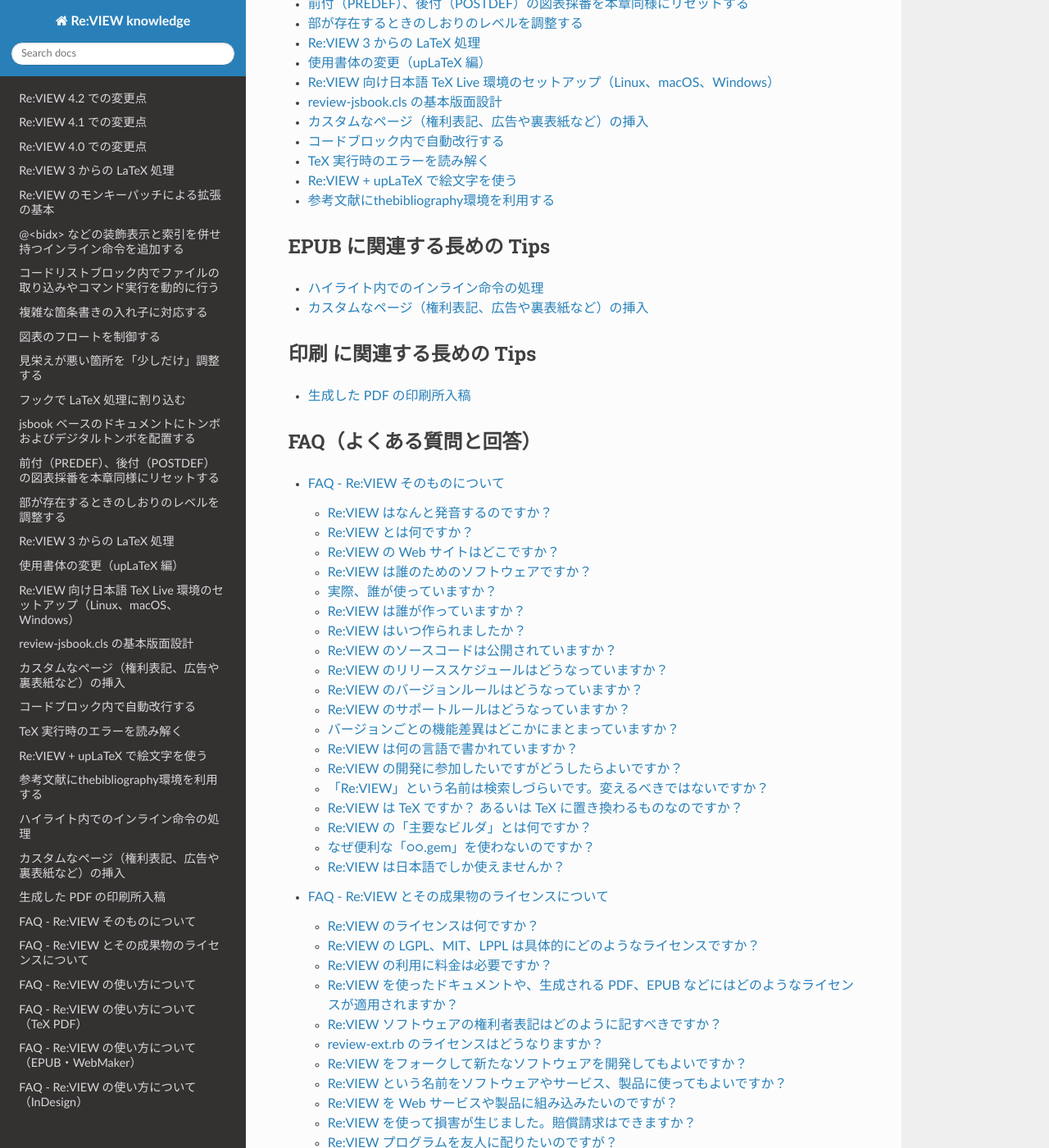
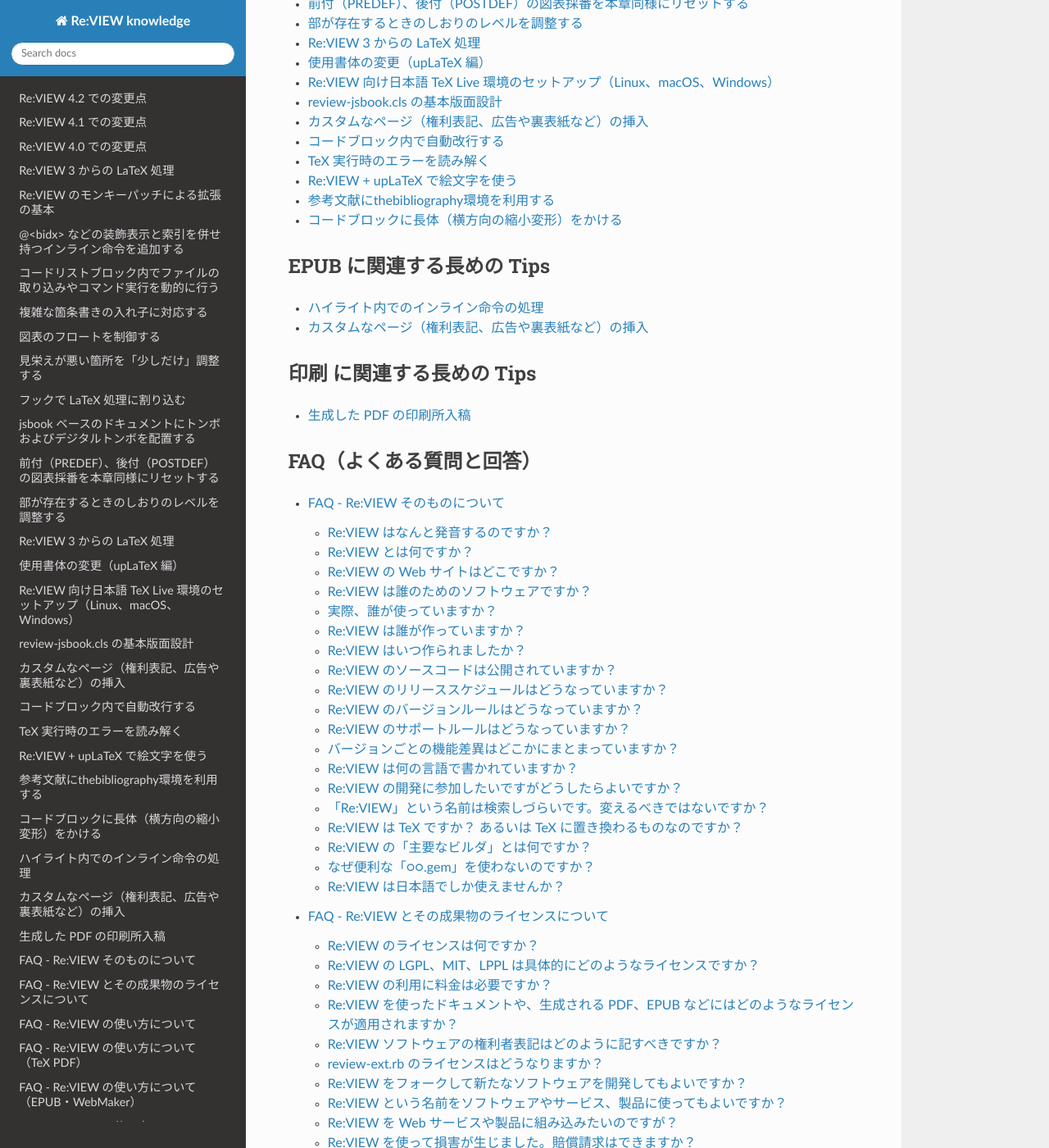
Before and after one commit to reviewml/reviewknowledge-ja, a Sphinx documentation site: the page built from docs/index.rst, in a window 1280 px wide and 1400 px high, scrolled down 1114 px. Shown: the whole window at 82% size. Built offline with Sphinx 7.4.7 and the Read the Docs theme 2.0.0, drawn with Linux system fonts in a browser that asks for light colours; some of the changed lines change nothing that is shown.

Commit message:
スケール

````diff
--- a/docs/_static/my.css
+++ b/docs/_static/my.css
@@ -5,3 +5,7 @@
 div#e8f3c5740dfe774c11a2b84a5d3aa7cb > div > ul > li {
   list-style-type: none;
 }
+
+p img {
+  border: solid 1px rgb(200, 200, 255);
+}
--- a/docs/_static/my.js
+++ b/docs/_static/my.js
@@ -1,4 +1,5 @@
 $(document).ready(function() {
+$('p img').after('<br/>▲');
 $("div#e8f3c5740dfe774c11a2b84a5d3aa7cb > div > ul > li").prepend("<span class=\"toggle\">▼ </span> ");
   $(".toggle").click(function() {
     $(this).parent().children("ul").toggle();
--- a/docs/index.rst
+++ b/docs/index.rst
@@ -56,6 +56,7 @@
   latex/tex-error
   latex/emoji
   latex/bibliography
+  latex/listscale
 
 EPUB に関連する長めの Tips
 ------------------------------
--- /dev/null
+++ b/docs/latex/listscale.md
@@ -0,0 +1,142 @@
+2020/8/16 by @kmuto
+
+# コードブロックに長体（横方向の縮小変形）をかける
+
+//emlist などのコードブロックに縮小変形をかけて1行に収める方法を紹介します。
+
+---
+
+[コードブロック内で自動改行する](linebreak-verbatim.html)で少しだけ触れたのですが、LaTeX の `\scalebox` マクロを使うとコードブロックに長体、つまり横方向の縮小変形をかけて行あたりの文字数を増やすことができます。
+
+ハイライトが有効になっている場合は listings マクロに関わらないといけないのでここでは説明を省略し、ハイライトは使わない前提で話を進めます。
+
+## 原稿の例
+
+```
+//emlist{
+1234567890123456789012345678901234567890123456789012345678901234567890
+1234567890123456789012345678901234567890123456789012345678901234567890
+//}
+```
+
+これをビルドすると、次のように少しあふれています。そしてこれは1行であることに意味があり、自動改行はしたくないとしましょう。
+
+![行がアミからあふれている](images/listscale-over.png)
+
+## //listscale 命令の導入
+
+そこで、コードブロックの長体率を指定するために、新たに `//listscale` 命令を追加することにします。review-ext.rb は次のとおりです。
+
+```
+module ReVIEW
+  module BuilderOverride
+    Compiler.defsingle :listscale, 1
+    def listscale(scale) # 何もしない
+    end
+  end
+
+  class Builder
+    prepend BuilderOverride
+  end
+
+  module LATEXBuilderOverride
+    def listscale(scale)
+      # 長体率を指定
+      @list_scale = scale
+    end
+
+    def common_code_block(id, lines, command, caption, _lang)
+      @doc_status[:caption] = true
+      captionstr = nil
+      unless @book.config.check_version('2', exception: false)
+        puts '\\begin{reviewlistblock}'
+      end
+      if caption.present?
+        if command =~ /emlist/ || command =~ /cmd/ || command =~ /source/
+          captionstr = macro(command + 'caption', compile_inline(caption))
+        else
+          begin
+            if get_chap.nil?
+              captionstr = macro('reviewlistcaption', "#{I18n.t('list')}#{I18n.t('format_number_header_without_chapter', [@chapter.list(id).number])}#{I18n.t('caption_prefix')}#{compile_inline(caption)}")
+            else
+              captionstr = macro('reviewlistcaption', "#{I18n.t('list')}#{I18n.t('format_number_header', [get_chap, @chapter.list(id).number])}#{I18n.t('caption_prefix')}#{compile_inline(caption)}")
+            end
+          rescue KeyError
+            error "no such list: #{id}"
+          end
+        end
+      end
+      @doc_status[:caption] = nil
+
+      if caption_top?('list') && captionstr
+        puts captionstr
+      end
+
+      body = ''
+      lines.each_with_index do |line, idx|
+        if @list_scale # ここで//listscaleの値を利用して長体化
+          body.concat(yield("\\scalebox{#{@list_scale}}[1]{#{line}}", idx))
+        else
+          body.concat(yield(line, idx))
+        end
+      end
+      @list_scale = nil
+      puts macro('begin', command)
+      print body
+      puts macro('end', command)
+
+      if !caption_top?('list') && captionstr
+        puts captionstr
+      end
+
+      unless @book.config.check_version('2', exception: false)
+        puts '\\end{reviewlistblock}'
+      end
+      blank
+    end
+  end
+
+  class LATEXBuilder
+    prepend LATEXBuilderOverride
+  end
+end
+```
+
+だいぶ長いですが、ポイントは以下のとおりです。
+
+- `BuilderOverride` モジュールで single 命令の `//listscale` を定義し、基底ビルダ では何もしない（LATEXBuilder 以外のビルダ、つまり HTMLBuilder などのほかのビルダで単に無視するようにする）。
+- LATEXBuilder 用の `LATEXBuilderOverride` モジュールで、`//listscale` の効果の実体を定義する。といっても、`@list_scale` に指定の縮小率を入れるだけ。
+- コードブロックの共通メソッドである `common_code_block` をコピーし、書き換える。提示のものは Re:VIEW 4.2 時点のもので、ちょっと大きめになっている。具体的に書き換えるのは `lines.each_with_index` の中で、`@list_scale` が定義されていれば `\scalebox{縮小率}[1]{行の内容}` と書き出すようにする。`[1]` は縦方向の縮小率で、1はつまり縮小をかけないということ。なお、`//listscale` の値もそうだが、1より大きいものを入れれば縮小ではなく「拡大となる。
+- `lines.each_with_index` のブロックが終わったら `@list_scale` を nil にして、次のコードブロックに影響が及ばないようにする。
+
+## 変更結果
+
+これで、`//listscale[縮小率]` という命令が誕生しました。普通の emlist、長体 95%（0.95）にした同じ emlist、普通の emlistnum (行番号付き)、長体 90%（0.9）にした同じ emlistnum でどうなるか見てみましょう。
+
+```
+//emlist{
+1234567890123456789012345678901234567890123456789012345678901234567890
+1234567890123456789012345678901234567890123456789012345678901234567890
+//}
+
+//listscale[0.95]
+//emlist{
+1234567890123456789012345678901234567890123456789012345678901234567890
+1234567890123456789012345678901234567890123456789012345678901234567890
+//}
+
+//emlistnum{
+1234567890123456789012345678901234567890123456789012345678901234567890
+1234567890123456789012345678901234567890123456789012345678901234567890
+//}
+
+//listscale[0.9]
+//emlistnum{
+1234567890123456789012345678901234567890123456789012345678901234567890
+1234567890123456789012345678901234567890123456789012345678901234567890
+//}
+```
+
+![長体でうまく収まっている](images/listscale.png)
+
+うまくいきました!
````
Also changed, not shown: docs/latex/images/listscale-over.png (added), docs/latex/images/listscale.png (added).
